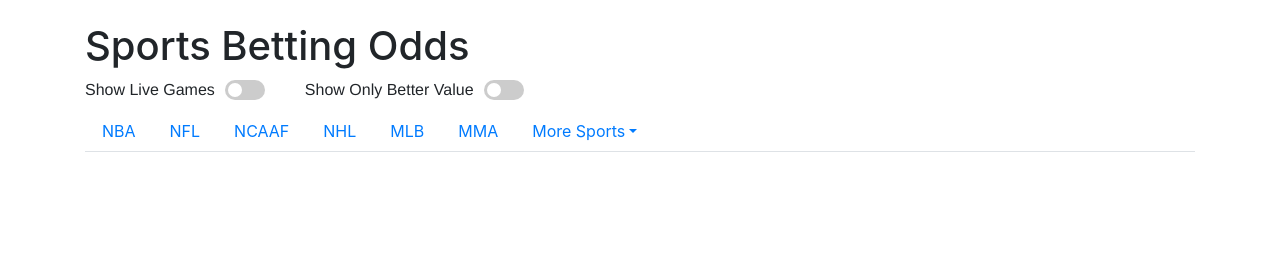
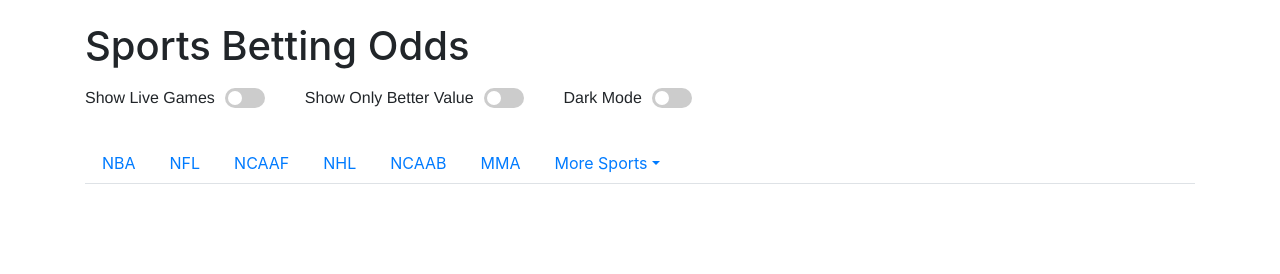
Before and after one commit to rahulShahCode/oddscomparisontool, a Flask app: template app/templates/odds.html in a window 1280 px wide. Shown: the part 26-300 px from the top of the page. Run offline with Flask 3, Linux system fonts and the light colour scheme; the template is opened without the code that fills it, so the values that code supplies are empty; some libraries are stand-ins or nearby versions.

Commit message:
Seasonal updates

```diff
--- a/app/__init__.py
+++ b/app/__init__.py
@@ -23,7 +23,7 @@
     print("Last used quota: " + str(quota))
 @app.route('/')
 def home():
-    sport_key = request.args.get('sport', 'baseball_mlb')
+    sport_key = request.args.get('sport', 'basketball_nba')
     quota = 0
     games, quota_last_used = fetch_odds(sport_key)
     quota += quota_last_used
--- a/app/static/css/styles.css
+++ b/app/static/css/styles.css
@@ -1,6 +1,7 @@
 .book_logo {
     margin-left: 5px;
 }
+
 .inline-market {
     display: flex;
     align-items: center;
@@ -9,7 +10,7 @@
 
 .inline-market h6 {
     margin-right: 1rem;
-    margin-bottom: 0; /* Remove bottom margin to align properly */
+    margin-bottom: 0;
 }
 
 .inline-outcome {
@@ -20,12 +21,12 @@
     margin-bottom: 0.5rem;
 }
 
+/* Header styles */
 header {
     display: flex;
     align-items: center;
     justify-content: space-between;
     padding: 10px;
-    background-color: #f8f8f8;
     border-bottom: 1px solid #ddd;
 }
 
@@ -35,12 +36,23 @@
     font-family: 'Helvetica Neue', Arial, sans-serif;
 }
 
-.live-switch-container {
+/* Switch styles */
+.switch-container-wrapper {
+    display: flex;
+    justify-content: flex-start;
+    align-items: center;
+    gap: 20px;
+}
+
+.live-switch-container,
+.better-value-switch-container,
+.dark-mode-switch-container {
     display: flex;
     align-items: center;
+    margin-right: 20px;
 }
 
-.live-switch-label {
+.switch-label {
     margin-right: 10px;
     font-size: 16px;
     font-family: 'Helvetica Neue', Arial, sans-serif;
@@ -109,36 +121,116 @@
     font-weight: bold;
 }
 
-/* Match the styles for both switches */
-.switch-container {
-    display: flex;
-    align-items: center;
-    margin-bottom: 1rem;
+/* Dark mode styles with higher specificity */
+html[data-theme="dark"] {
+    color-scheme: dark;
 }
 
-.switch-label {
-    margin-right: 10px;
-    font-size: 16px;
-    font-family: 'Helvetica Neue', Arial, sans-serif;
+html[data-theme="dark"] body {
+    background-color: #121212 !important;
+    color: #e0e0e0;
 }
 
-/* Update existing classes for live switch */
-.live-switch-container, .better-value-switch-container {
-    display: flex;
-    align-items: center;
-    margin-right: 20px;
+html[data-theme="dark"] .container {
+    background-color: #121212;
 }
 
-/* Combine both switches on the same line */
-.switch-container-wrapper {
-    display: flex;
-    justify-content: flex-start;
-    align-items: center;
-    gap: 20px; /* Add some spacing between the switches */
+html[data-theme="dark"] .card {
+    background-color: #1e1e1e;
+    border-color: #333;
 }
-/* Target only Firefox using the @-moz-document rule */
-@-moz-document url-prefix() {
-    h1, h2, h3, h4, h5, h6 {
-      font-weight: 600 !important;
-    }
-  }
+
+html[data-theme="dark"] .card-body {
+    background-color: #1e1e1e;
+}
+
+html[data-theme="dark"] .card-title,
+html[data-theme="dark"] .card-text {
+    color: #e0e0e0;
+}
+
+html[data-theme="dark"] .nav-tabs {
+    border-bottom-color: #333;
+}
+
+html[data-theme="dark"] .nav-link {
+    color: #e0e0e0;
+}
+
+html[data-theme="dark"] .nav-link.active {
+    background-color: #2c2c2c !important;
+    border-color: #333 !important;
+    color: #fff !important;
+}
+
+html[data-theme="dark"] .nav-link:hover {
+    border-color: #444;
+}
+
+html[data-theme="dark"] .dropdown-menu {
+    background-color: #1e1e1e;
+    border-color: #333;
+}
+
+html[data-theme="dark"] .dropdown-item {
+    color: #e0e0e0;
+}
+
+html[data-theme="dark"] .dropdown-item:hover {
+    background-color: #2c2c2c;
+    color: #fff;
+}
+
+html[data-theme="dark"] .switch-label {
+    color: #e0e0e0;
+}
+
+html[data-theme="dark"] .last-updated {
+    color: #a0a0a0;
+}
+
+html[data-theme="dark"] .better-value {
+    background-color: #0d4419;
+    color: #98c99f;
+}
+
+html[data-theme="dark"] .inline-market h6 {
+    color: #e0e0e0;
+}
+
+/* Transition styles */
+body,
+.card,
+.nav-link,
+.dropdown-menu,
+.dropdown-item {
+    transition: background-color 0.3s ease,
+                color 0.3s ease,
+                border-color 0.3s ease;
+}
+
+.odds-link {
+    color: inherit;
+    text-decoration: none;
+    transition: opacity 0.2s ease;
+}
+
+.odds-link:hover {
+    text-decoration: none;
+    opacity: 0.8;
+    color: inherit;
+}
+
+/* Dark mode specific link styles */
+html[data-theme="dark"] .odds-link {
+    color: #e0e0e0;
+}
+
+html[data-theme="dark"] .odds-link:hover {
+    color: #ffffff;
+}
+
+/* Better value link styles */
+.better-value .odds-link {
+    color: inherit;
+}
--- a/app/static/js/scripts.js
+++ b/app/static/js/scripts.js
@@ -1,7 +1,7 @@
 document.addEventListener('DOMContentLoaded', (event) => {
     const liveToggle = document.getElementById('live-toggle');
     const betterValueToggle = document.getElementById('better-value-toggle'); // New toggle for better value filter
-
+    const darkModeToggle = document.getElementById('dark-mode-toggle');
     // Function to convert New York time to UTC
     function convertToUTC(newYorkTime) {
         let nyDate = new Date(newYorkTime.replace("Start Time: ", "") + ' GMT-0400'); // Adjust for EDT or EST as needed
@@ -52,6 +52,44 @@
             }
         });
     }
+
+    // Dark mode toggle functionality
+    function setTheme(theme) {
+        document.documentElement.setAttribute('data-theme', theme);
+        localStorage.setItem('theme', theme);
+    }
+
+    function toggleDarkMode() {
+        if (darkModeToggle.checked) {
+            setTheme('dark');
+        } else {
+            setTheme('light');
+        }
+    }
+
+    // Check for saved theme preference or prefer-color-scheme
+    const savedTheme = localStorage.getItem('theme');
+    const prefersDarkScheme = window.matchMedia('(prefers-color-scheme: dark)');
+
+    if (savedTheme) {
+        setTheme(savedTheme);
+        darkModeToggle.checked = savedTheme === 'dark';
+    } else if (prefersDarkScheme.matches) {
+        setTheme('dark');
+        darkModeToggle.checked = true;
+    }
+
+    // Event listener for dark mode toggle
+    darkModeToggle.addEventListener('change', toggleDarkMode);
+
+    // Event listener for system theme changes
+    prefersDarkScheme.addEventListener('change', (e) => {
+        if (!localStorage.getItem('theme')) {
+            const newTheme = e.matches ? 'dark' : 'light';
+            setTheme(newTheme);
+            darkModeToggle.checked = e.matches;
+        }
+    });
 
     // Event listener for the live game toggle switch
     liveToggle.addEventListener('change', () => {
--- a/app/templates/odds.html
+++ b/app/templates/odds.html
@@ -1,5 +1,5 @@
 <!DOCTYPE html>
-<html lang="en">
+<html lang="en" data-theme="light">
 
 <head>
     <meta charset="UTF-8">
@@ -10,7 +10,8 @@
 </head>
 <body>
     <div class="container mt-5">
-        <h1>Sports Betting Odds</h1>
+        <div class="mb-4">
+            <h1 class="mb-3">Sports Betting Odds</h1>
             <div class="switch-container-wrapper">
                 <div class="live-switch-container">
                     <label for="live-toggle" class="switch-label">Show Live Games</label>
@@ -26,6 +27,15 @@
                         <input type="checkbox" id="better-value-toggle">
                         <span class="slider"></span>
                     </label>
+                </div>
+
+                <div class="dark-mode-switch-container">
+                    <label for="dark-mode-toggle" class="switch-label">Dark Mode</label>
+                    <label class="switch">
+                        <input type="checkbox" id="dark-mode-toggle">
+                        <span class="slider"></span>
+                    </label>
+                </div>
             </div>
         </div>
         <div class="last-updated">
@@ -50,8 +60,8 @@
                     href="/?sport=icehockey_nhl">NHL</a>
             </li>
             <li class="nav-item">
-                <a class="nav-link {{ 'active' if sport == 'baseball_mlb' else '' }}"
-                    href="/?sport=baseball_mlb">MLB</a>
+                <a class="nav-link {{ 'active' if sport == 'basketball_ncaab' else '' }}"
+                    href="/?sport=basketball_ncaab">NCAAB</a>
             </li>
             <li class="nav-item">
                 <a class="nav-link {{ 'active' if sport == 'mma_mixed_martial_arts' else '' }}"
@@ -90,7 +100,13 @@
                         {% for data in market.data %}
                         <div class="row text-center inline-outcome">
                             <div class="col-md-6">
+                                {% if data.link %}
+                                <a href="{{ data.link }}" target="_blank" class="odds-link">
                                     <span>{{ data.name }} {{ data.my_point }}: {{ data.my_book }}</span>
+                                </a>
+                                {% else %}
+                                <span>{{ data.name }} {{ data.my_point }}: {{ data.my_book }}</span>
+                                {% endif %}
                                 <img src="{{ url_for('static', filename='img/' ~ data.book_name ~ '_logo.jpg') }}" class="book_logo" alt="{{ data.book_name }} Logo" height="20">
                             </div>
                             <div class="col-md-6">
--- a/run.py
+++ b/run.py
@@ -1,4 +1,4 @@
 from app import app
 
 if __name__ == "__main__":
-    app.run(host='0.0.0.0',port=5000)
+    app.run(host='0.0.0.0',port=5000, debug=True)
```
Also changed, not shown: scripts/get_data.py (+32 -8 lines). Lines whose indentation alone changed are shown as unchanged.
